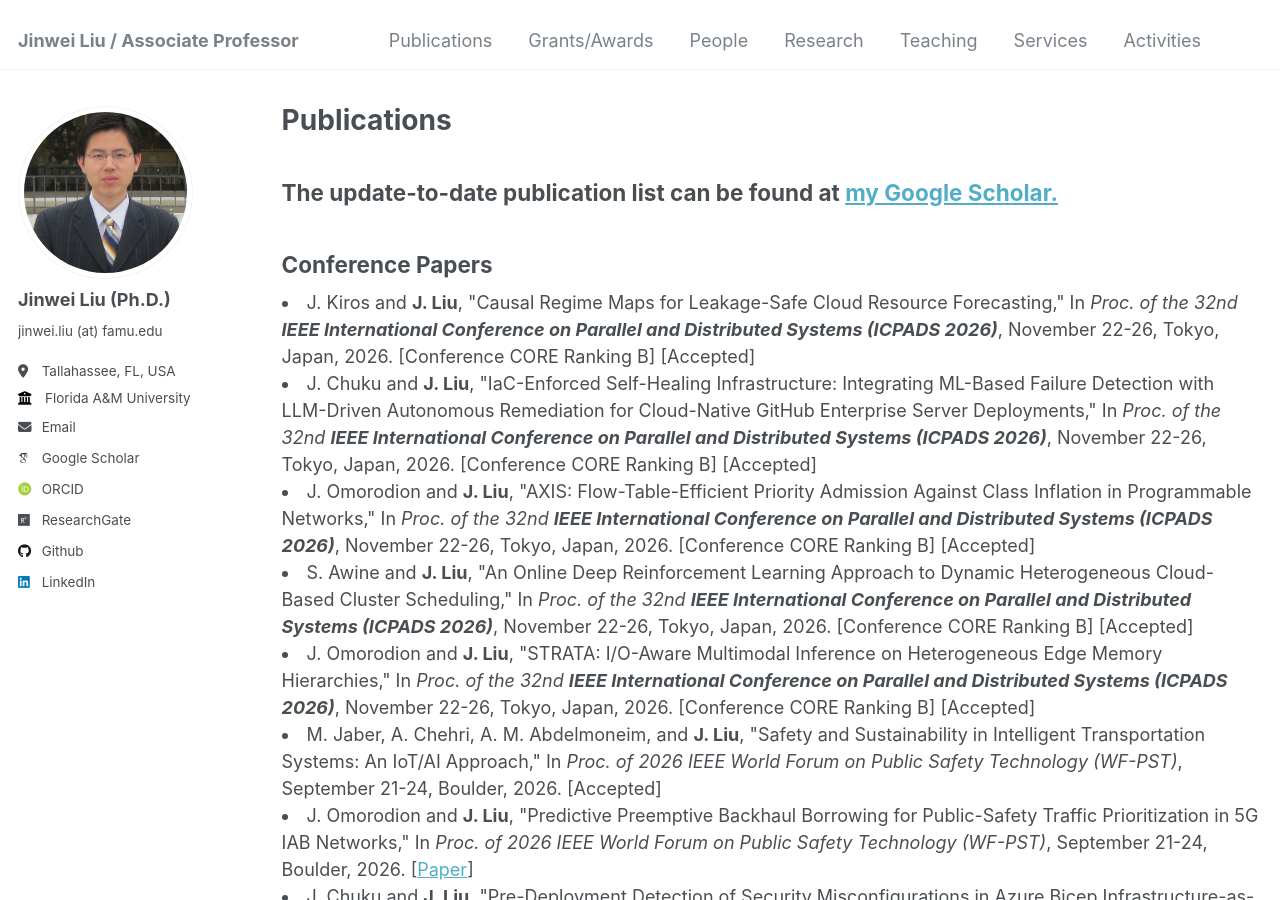
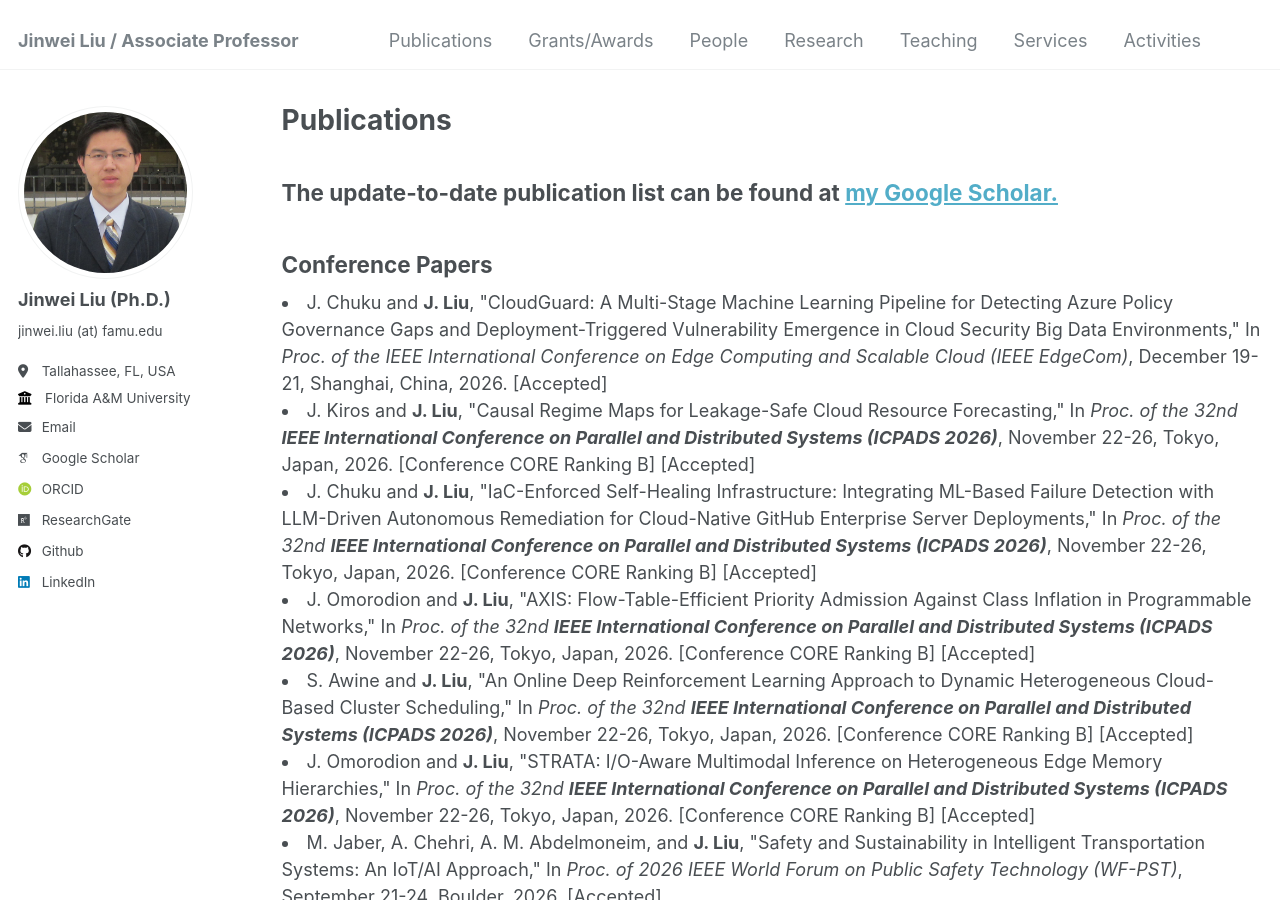
Before and after one commit to jinweiliucu/jinweiliucu.github.io, a Jekyll site: the page built from _publications/publications.html, in a window 1280 px wide and 900 px high. Built offline with Jekyll 4.4.1, drawn with Linux system fonts in a browser that asks for light colours; some web fonts are replaced.

Commit message:
Update publications.html

```diff
--- a/_publications/publications.html
+++ b/_publications/publications.html
@@ -8,6 +8,13 @@ author_profile: true
 <h2 class="text-left"> The update-to-date publication list can be found at <a href="https://scholar.google.com/citations?user=sHSrWh0AAAAJ&hl=en">my Google Scholar.</a></h2>
 
 <h2 class="text-left">Conference Papers</h2>
+	<li>
+    J. Chuku and <strong>J. Liu</strong>, "CloudGuard: A Multi-Stage Machine Learning Pipeline for Detecting Azure Policy Governance Gaps and Deployment-Triggered Vulnerability Emergence in Cloud Security Big Data Environments,"
+    In <em>Proc. of the IEEE International Conference on Edge Computing and Scalable Cloud (IEEE EdgeCom)</em>, December 19-21, Shanghai, China, 2026. [Accepted]
+    <!-- [<a href="/files/articles/CLOUD2026SlidesLiu.pdf">Slides</a>]</span> -->
+    </span><br>
+    </li>
+
 	<li>
     J. Kiros and <strong>J. Liu</strong>, "Causal Regime Maps for Leakage-Safe Cloud Resource Forecasting,"
     In <em>Proc. of the 32nd <strong>IEEE International Conference on Parallel and Distributed Systems (ICPADS 2026)</strong></em>, November 22-26, Tokyo, Japan, 2026. [Conference CORE Ranking B] [Accepted]
```
